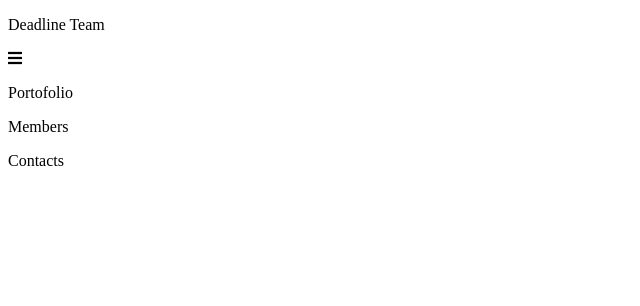
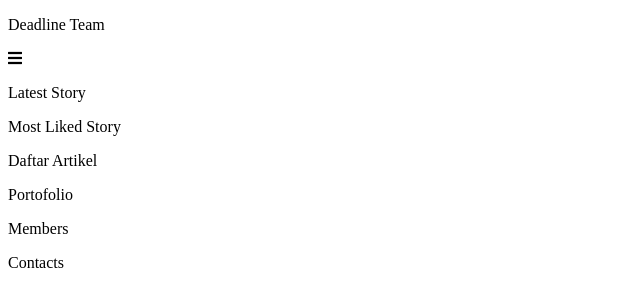
Before and after one commit to febrizal-hidayat/deadline-team, a plain HTML site: page index_2.html in a window 1280 px wide. Shown: the whole page, without its empty margins (0-640 px from the left). Drawn offline with Linux system fonts and the light colour scheme.

Commit message:
Update index_2.html

```diff
--- a/index_2.html
+++ b/index_2.html
@@ -11,20 +11,30 @@
   <body>
     <header>
     <div class="container">
+
       <div class="header-left">
       <p>Deadline Team</p>
       </div>
+
       <span class="fa fa-bars menu-icon"></span>
+
       <div class="header-right">
-      <p>Portofolio</p>
-      <p>Members</p>
-      <p>Contacts</p>
+        <p>Latest Story</p>
+        <p>Most Liked Story</p>
+      </div>
+
+      <div class="content-title">
+        <p>Daftar Artikel</p>
       </div>
     </div>
     </header>
 
     <footer>
-
+      <div class="footer-list">
+        <p>Portofolio</p>
+        <p>Members</p>
+        <p>Contacts</p>
+      </div>
     </footer>
   </body>
 </html>
```
